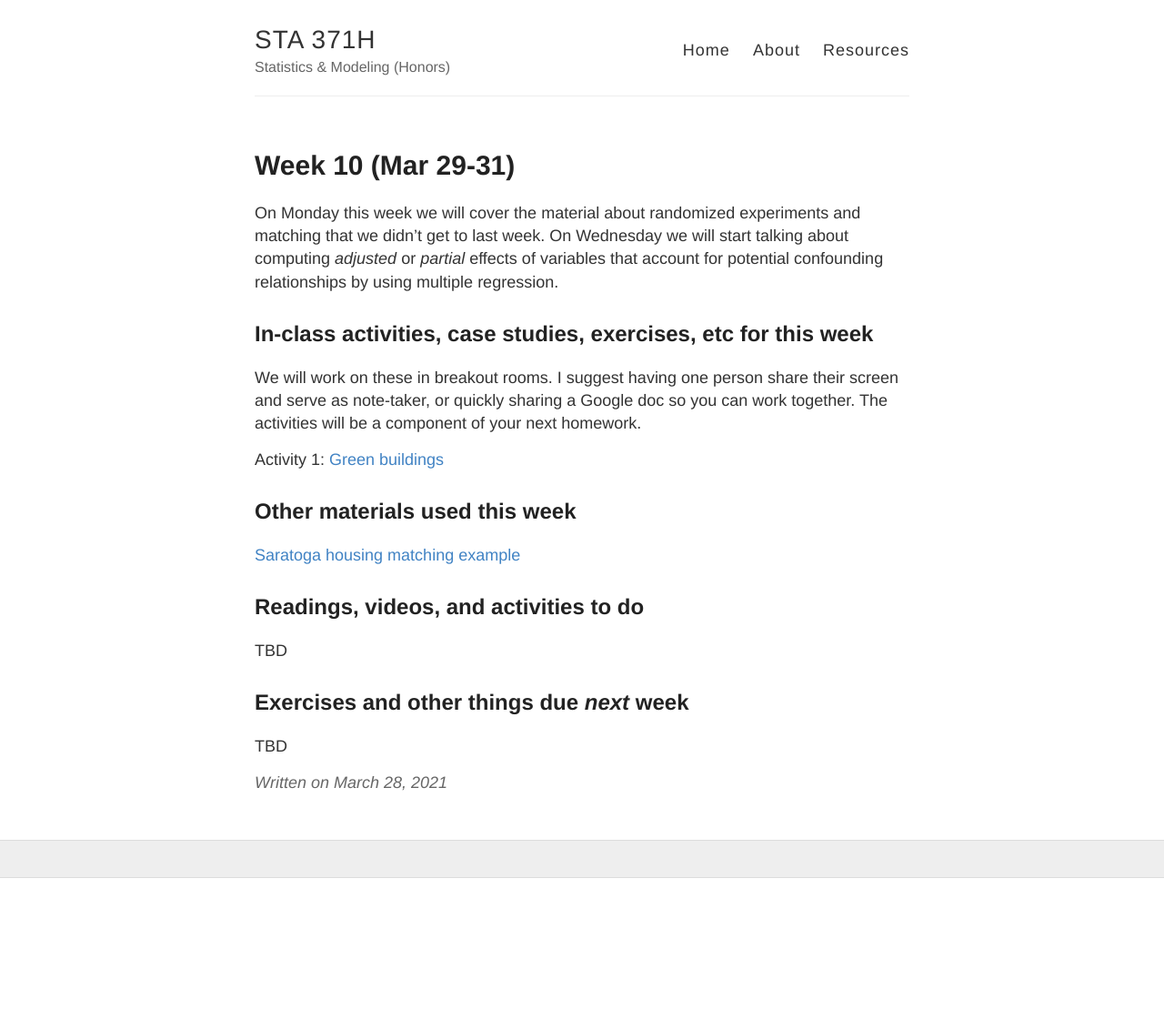
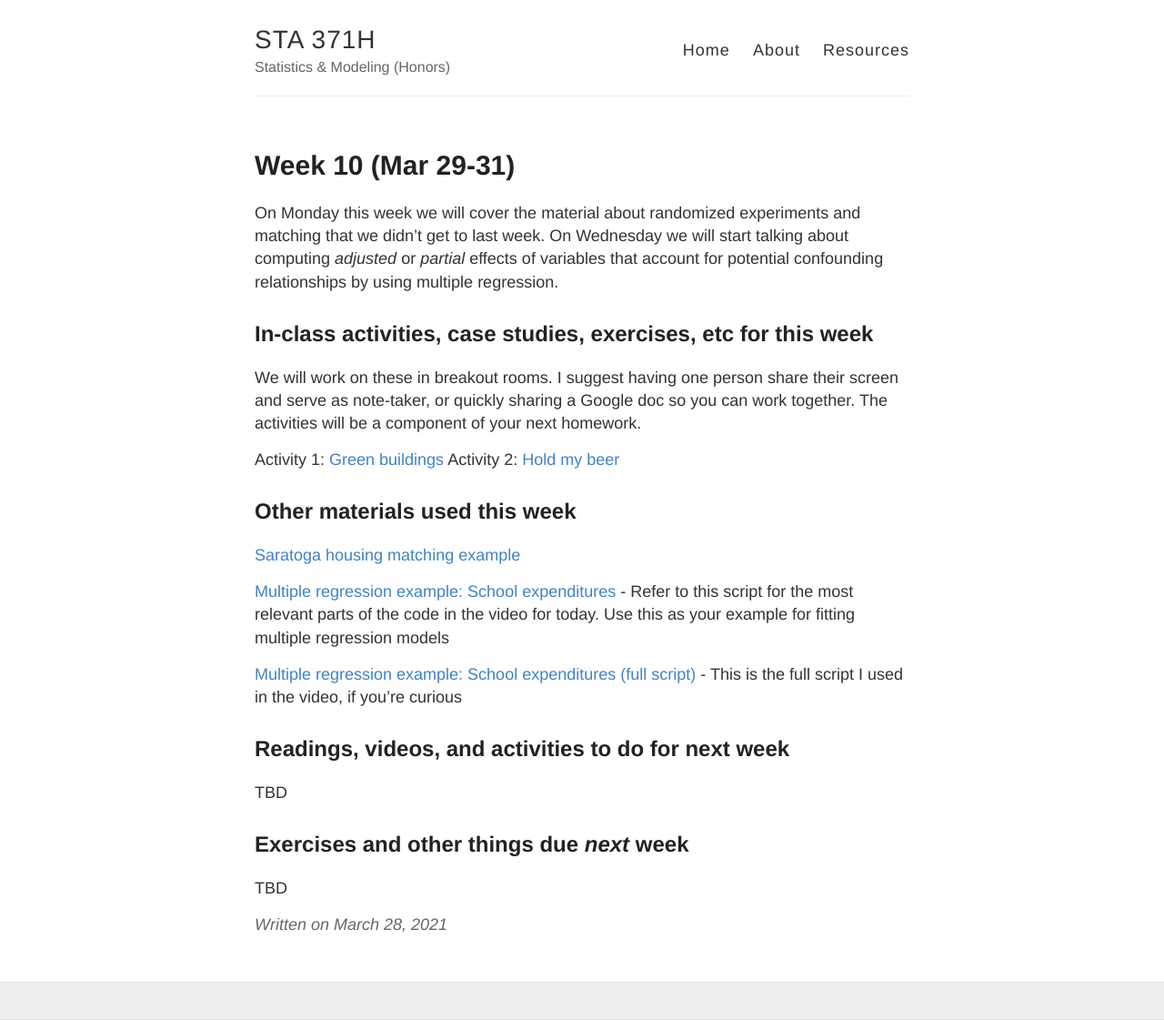
Before and after one commit to jaredsmurray/sta371h, a Jekyll site: the page built from docs/_posts/2021-03-28-Week-10.md, in a window 1280 px wide. Shown: the whole page at 91% size. Built offline with Jekyll 4.4.1, drawn with Linux system fonts in a browser that asks for light colours; before the commit the page ends 965 px from its top, so only the background shows below that.

Commit message:
Update 2021-03-28-Week-10.md

```diff
--- a/docs/_posts/2021-03-28-Week-10.md
+++ b/docs/_posts/2021-03-28-Week-10.md
@@ -12,12 +12,17 @@ We will work on these in breakout rooms. I suggest having one person share their
 or quickly sharing a Google doc so you can work together. The activities will be a component of your next homework.
 
 Activity 1: [Green buildings](../files/green_buildings)
+Activity 2: [Hold my beer](../files/ex_beer)
 
 ## Other materials used this week
 
 [Saratoga housing matching example](../files/saratoga_fireplaces_matching.R)
 
-## Readings, videos, and activities to do
+[Multiple regression example: School expenditures](../files/school_expenditures_ex.R) - Refer to this script for the most relevant parts of the code in the video for today. Use this as your example for fitting multiple regression models
+
+[Multiple regression example: School expenditures (full script)](../files/school_expenditures_ex.R) - This is the full script I used in the video, if you're curious
+
+## Readings, videos, and activities to do for next week
 
 TBD
 
```
